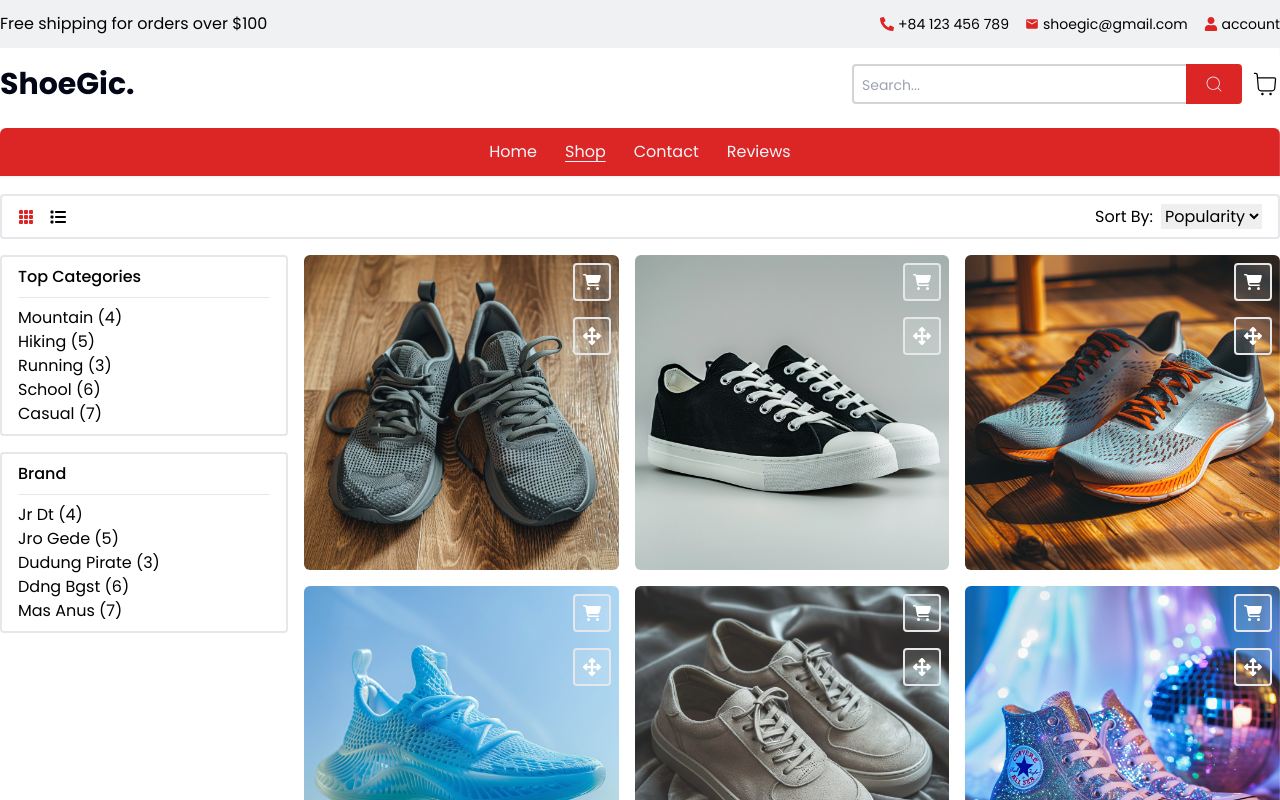
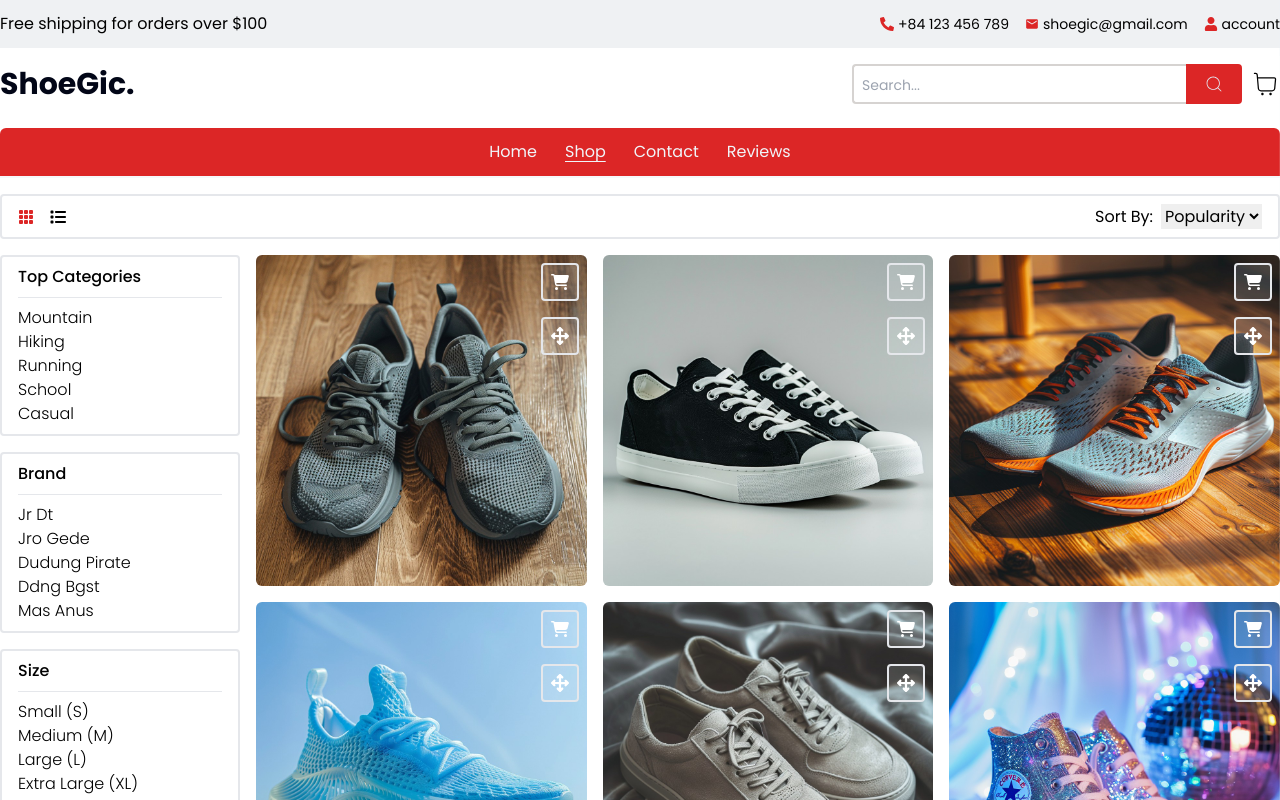
Before and after one commit to Ravsst2004/shoe-gic, a React (Vite) app: page /shop in a window 1280 px wide. Shown: the top 800 px of the page. Built offline with nearby package versions, Linux system fonts and the light colour scheme.

Commit message:
Add more style

```diff
--- a/src/components/ui/HomeSection/UniqueLoved.jsx
+++ b/src/components/ui/HomeSection/UniqueLoved.jsx
@@ -58,8 +58,7 @@ export default function UniqueLoved({ setActiveSlide, bestSellersShoes }) {
             Picks
           </h1>
           <p className="text-sm text-center md:text-lg xl:text-xl xl:px-72">
-            Discover our top-selling items and see what makes them customer
-            favorites
+            Discover the products that have captured the hearts of our customers
           </p>
         </div>
 
--- a/src/components/ui/Product/ProductCard.jsx
+++ b/src/components/ui/Product/ProductCard.jsx
@@ -2,7 +2,6 @@ import React, { useContext } from "react";
 import {
   FaArrowsUpDownLeftRight,
   FaCartShopping,
-  FaHeart,
 } from "react-icons/fa6";
 import { CartContext } from "../../../store/cartContext";
 
--- a/src/components/ui/Product/ProductModalCard.jsx
+++ b/src/components/ui/Product/ProductModalCard.jsx
@@ -1,9 +1,6 @@
-import React, { useContext } from "react";
 import Form from "../Form";
-import { CartContext } from "../../../store/cartContext";
 
 export default function ProductModalCard({ selectedCard, setSelectedCard }) {
-  console.log(selectedCard);
   return (
     <div className="flex flex-col md:flex-row gap-4 bg-white rounded-lg p-2 lg:p-6">
       <div className="md:w-[40rem]">
--- a/src/pages/Shop.jsx
+++ b/src/pages/Shop.jsx
@@ -8,6 +8,7 @@ import { CartContext } from "../store/cartContext";
 import { BsFillGrid3X3GapFill } from "react-icons/bs";
 import { FaList } from "react-icons/fa6";
 import Form from "../components/ui/Form";
+import Button from "../components/ui/Button";
 
 export default function Shop() {
   const [showModal, setShowModal] = useState(false);
@@ -16,7 +17,9 @@ export default function Shop() {
   const [showAccordion, setShowAccordion] = useState({
     categories: false,
     brands: false,
+    sizes: false,
   });
+  const { handleAddItemToCart } = useContext(CartContext);
 
   const handleShowAccordion = (accordionName) => {
     setShowAccordion({
@@ -32,10 +35,7 @@ export default function Shop() {
 
   const paginationNumber = [1, 2, 3];
 
-  return (
-    <Layouts>
-      <section className="lg:max-w-4xl xl:max-w-7xl mx-auto px-4 md:px-10 lg:px-0">
-        {/* products page mode desktop */}
+  const productPageModeDesktop = (
     <div className="hidden md:flex gap-2 flex-col sm:flex-row items-center justify-between px-4 border-2 rounded py-2 mt-4">
       <div className="flex gap-4">
         <BsFillGrid3X3GapFill
@@ -59,11 +59,9 @@ export default function Shop() {
         </select>
       </div>
     </div>
+  );
 
-        <div className="flex flex-col md:flex-row gap-x-4">
-          <div>
-            <div>
-              {/* products page mode mobile */}
+  const productPageModeMobile = (
     <div className="flex md:hidden gap-2 flex-col sm:flex-row items-center justify-between px-4 border-2 rounded py-2 mt-4">
       <div className="flex gap-4">
         <BsFillGrid3X3GapFill
@@ -87,8 +85,19 @@ export default function Shop() {
         </select>
       </div>
     </div>
+  );
 
-              <div className="md:w-52 lg:w-72">
+  return (
+    <Layouts>
+      <section className="lg:max-w-4xl xl:max-w-7xl mx-auto px-4 md:px-10 lg:px-0">
+        {productPageModeDesktop}
+
+        <div className="flex flex-col md:flex-row gap-x-4">
+          <div>
+            <div>
+              {productPageModeMobile}
+
+              <div className="md:w-52 lg:w-60">
                 <div className="flex flex-col gap-2 items-start justify-between px-4 border-2 rounded py-2 mt-4">
                   <div
                     onClick={() => handleShowAccordion("categories")}
@@ -100,22 +109,22 @@ export default function Shop() {
                   <ul
                     className={`${
                       showAccordion.categories ? "" : "hidden md:block"
-                    }`}
+                    } font-light`}
                   >
                     <li className="cursor-pointer hover:text-red-600">
-                      Mountain (4)
+                      Mountain
                     </li>
                     <li className="cursor-pointer hover:text-red-600">
-                      Hiking (5)
+                      Hiking
                     </li>
                     <li className="cursor-pointer hover:text-red-600">
-                      Running (3)
+                      Running
                     </li>
                     <li className="cursor-pointer hover:text-red-600">
-                      School (6)
+                      School
                     </li>
                     <li className="cursor-pointer hover:text-red-600">
-                      Casual (7)
+                      Casual
                     </li>
                   </ul>
                 </div>
@@ -131,22 +140,48 @@ export default function Shop() {
                   <ul
                     className={`${
                       showAccordion.brands ? "" : "hidden md:block"
-                    }`}
+                    } font-light`}
+                  >
+                    <li className="cursor-pointer hover:text-red-600">Jr Dt</li>
+                    <li className="cursor-pointer hover:text-red-600">
+                      Jro Gede
+                    </li>
+                    <li className="cursor-pointer hover:text-red-600">
+                      Dudung Pirate
+                    </li>
+                    <li className="cursor-pointer hover:text-red-600">
+                      Ddng Bgst
+                    </li>
+                    <li className="cursor-pointer hover:text-red-600">
+                      Mas Anus
+                    </li>
+                  </ul>
+                </div>
+
+                <div className="flex flex-col gap-2 items-start justify-between px-4 border-2 rounded py-2 mt-4">
+                  <div
+                    onClick={() => handleShowAccordion("sizes")}
+                    className="w-full font-medium cursor-pointer"
+                  >
+                    <h1>Size</h1>
+                  </div>
+                  <hr className="w-full" />
+                  <ul
+                    className={`${
+                      showAccordion.sizes ? "" : "hidden md:block"
+                    } font-light`}
                   >
                     <li className="cursor-pointer hover:text-red-600">
-                      Jr Dt (4)
+                      Small (S)
                     </li>
                     <li className="cursor-pointer hover:text-red-600">
-                      Jro Gede (5)
+                      Medium (M)
                     </li>
                     <li className="cursor-pointer hover:text-red-600">
-                      Dudung Pirate (3)
+                      Large (L)
                     </li>
                     <li className="cursor-pointer hover:text-red-600">
-                      Ddng Bgst (6)
-                    </li>
-                    <li className="cursor-pointer hover:text-red-600">
-                      Mas Anus (7)
+                      Extra Large (XL)
                     </li>
                   </ul>
                 </div>
@@ -167,9 +202,11 @@ export default function Shop() {
               ) : (
                 <ListMode
                   handleOpenModal={handleOpenModal}
+                  setShowModal={setShowModal}
                   showModal={showModal}
                   selectedCard={selectedCard}
                   setSelectedCard={setSelectedCard}
+                  handleAddItemToCart={handleAddItemToCart}
                 />
               )}
             </div>
@@ -228,25 +265,34 @@ function GridMode({
   );
 }
 
-function ListMode({ handleOpenModal, showModal, selectedCard }) {
+function ListMode({
+  handleOpenModal,
+  setShowModal,
+  showModal,
+  selectedCard,
+  setSelectedCard,
+  handleAddItemToCart,
+}) {
   return (
     <>
-      <div className="grid grid-cols-1 gap-y-4">
+      <div className="grid grid-cols-1 sm:grid-cols-2 md:grid-cols-1 gap-4">
         {products.map((product, index) => (
-          <div key={index} className="border-2">
-            <div className="flex flex-col sm:flex-row gap-4 bg-white rounded-lg p-2 lg:p-6">
-              <div>
+          <div
+            key={index}
+            className="border-2 rounded-lg md:flex items-center h-fit"
+          >
+            {/* <ProductCard shoe={product} handleOpenModal={handleOpenModal} /> */}
             <img
               src={product.image}
-                  alt={product.title}
-                  className="rounded-md object-cover sm:max-w-52 xl:max-w-96 h-full"
+              alt=""
+              className="w-full md:w-[42%] xl:w-[20%] h-full"
             />
-              </div>
-              <div className="flex flex-col gap-y-2">
-                <h1 className="text-xl md:text-2xl font-semibold">
-                  {product.title} shoes
+
+            <div className="flex flex-col gap-y-1 p-4">
+              <h1 className="text-xl md:text-2xl lg:text-3xl font-semibold">
+                {product.title}
               </h1>
-                <p className="md:text-lg font-semibold">
+              <p className="md:text-xl font-semibold">
                 {" "}
                 <span
                   className={`${
@@ -261,13 +307,31 @@ function ListMode({ handleOpenModal, showModal, selectedCard }) {
                   </span>
                 )}
               </p>
-                <p className="text-sm md:text-base">{product.description}</p>
-
-                <Form productId={product.id} />
+              <p className="md:text-lg">{product.description}</p>
+              <div className="flex gap-4">
+                <Button
+                  onClick={() => handleAddItemToCart(product.id)}
+                  type="submit"
+                  className="bg-slate-900 text-xs rounded w-fit border-slate-900 text-slate-100"
+                >
+                  ADD TO CART
+                </Button>
+                <Button onClick={() => handleOpenModal(product)}>
+                  See Detail
+                </Button>
               </div>
             </div>
           </div>
         ))}
+
+        <Modal onClose={() => setShowModal(false)} show={showModal}>
+          {selectedCard && (
+            <ProductModalCard
+              selectedCard={selectedCard}
+              setSelectedCard={setSelectedCard}
+            />
+          )}
+        </Modal>
       </div>
     </>
   );
--- a/src/store/wishlistContext.jsx
+++ /dev/null
@@ -1,55 +0,0 @@
-import { createContext, useState } from "react";
-import products from "../../data/products.json";
-
-export const WishlistContext = createContext({
-  items: [],
-  handleAddItemToWishlist: () => {},
-  handleRemoveItemFromWishlist: () => {},
-});
-
-export default function WishlistContextProvider() {
-  const [wishlist, setWishlist] = useState({
-    items: [],
-  });
-  const [status, setStatus] = useState(false);
-
-  const handleAddItemToWishlist = (id) => {
-    setWishlist((prevState) => {
-      const updatedItems = [...prevState.items];
-      const existingWishlistItemIndex = updatedItems.findIndex(
-        (item) => item.id === id
-      );
-
-      const existingWishlistItem = updatedItems[existingWishlistItemIndex];
-
-      if (existingWishlistItem) {
-        setStatus(true);
-        console.log("Item already in wishlist");
-      } else {
-        const product = products.find((product) => product.id === id);
-        updatedItems.push({
-          id: product.id,
-          title: product.title,
-          image: product.image,
-          price: product.discountedPrice
-            ? product.discountedPrice
-            : product.price,
-        });
-      }
-    });
-  };
-
-  const contextValue = {
-    items: wishlist.items,
-    status,
-    handleAddItemToWishlist,
-    // handleRemoveItemFromCart,
-    // handleUpdateItemQuantity,
-  };
-
-  return (
-    <WishlistContext.Provider value={contextValue}>
-      {children}
-    </WishlistContext.Provider>
-  );
-}
```
Lines whose indentation alone changed are shown as unchanged.
